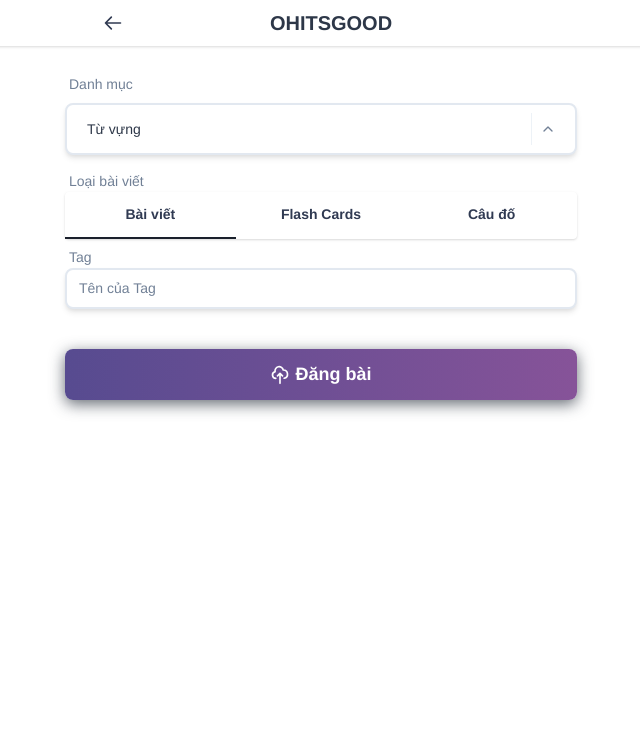
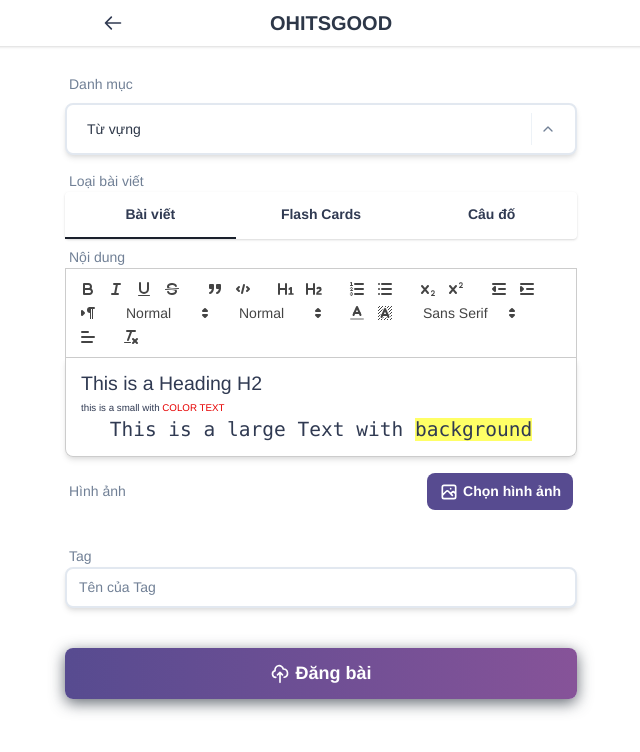
Before and after one commit to giangvincent/english-learning-social-network, a Vue app: page /creator in a window 1280 px wide. Shown: the top 752 px of the page, without its empty margins (319-959 px from the left). Built offline with nearby package versions, Linux system fonts and the light colour scheme; a web font is replaced by a local one.

Commit message:
Add creator components

```diff
--- a/src/components/Creator/Article.vue
+++ /dev/null
@@ -1,26 +0,0 @@
-<template>
-  <div>
-    <div class="py-1">
-      <span class="px-1 text-sm text-gray-600">Nội dung</span>
-      <content-editor></content-editor>
-    </div>
-    <!-- text content editor -->
-
-    <image-preview></image-preview>
-  </div>
-</template>
-
-<script>
-import ContentEditor from "@/components/Form/ContentEditor.vue";
-import ImagePreview from "@/components/Form/ImagePreview.vue";
-export default {
-  name: "article",
-  components: {
-    ContentEditor,
-    ImagePreview,
-  },
-  data() {
-    return {};
-  },
-};
-</script>
--- /dev/null
+++ b/src/components/Creator/ArticleContent.vue
@@ -0,0 +1,30 @@
+<template>
+  <div>
+    <div class="paragraph" v-for="(paragraph, index) in paragraphs" :key="'paragraph-'+ index">
+      <div class="py-1">
+        <span class="px-1 text-sm text-gray-600">Nội dung</span>
+        <content-editor></content-editor>
+      </div>
+      <!-- text content editor -->
+
+      <image-preview></image-preview>
+    </div>
+  </div>
+</template>
+
+<script>
+import ContentEditor from "@/components/Form/ContentEditor.vue";
+import ImagePreview from "@/components/Form/ImagePreview.vue";
+export default {
+  name: "article",
+  components: {
+    ContentEditor,
+    ImagePreview,
+  },
+  data() {
+    return {
+      paragraphs: [{ content: "", images: [] }],
+    };
+  },
+};
+</script>
--- a/src/components/Creator/FlashCard.vue
+++ b/src/components/Creator/FlashCard.vue
@@ -1,5 +1,7 @@
 <template>
-  <div></div>
+  <div>
+    <div class="flashCards" v-for="(card, index) in flashCards" :key="'flash-card-'+ index"></div>
+  </div>
 </template>
 
 <script>
@@ -12,7 +14,9 @@ export default {
     ImagePreview,
   },
   data() {
-    return {};
+    return {
+      flashCards: [{ content: "", flip: "" }],
+    };
   },
 };
 </script>
--- a/src/components/Form/ImagePreview.vue
+++ b/src/components/Form/ImagePreview.vue
@@ -1,6 +1,6 @@
 <template>
   <div
-    class="content-center flex items-center justify-between lex-wrap mt-3 px-1 text-gray-600 text-sm px-1 text-sm text-gray-600"
+    class="content-center flex items-center justify-between flex-wrap mt-3 px-1 text-gray-600 text-sm px-1 text-sm text-gray-600"
   >
     <span>Hình ảnh</span>
     <button
--- a/src/views/Creator.vue
+++ b/src/views/Creator.vue
@@ -34,7 +34,7 @@
         </div>
         <!-- Choose post type -->
 
-        <article v-if="postType == 'article'"></article>
+        <article-content v-if="postType == 'article'"></article-content>
         <flash-card v-if="postType == 'flashCard'"></flash-card>
         <quiz v-if="postType == 'quiz'"></quiz>
 
@@ -69,9 +69,9 @@
 import formSelect from "@/components/Form/Select.vue";
 import simpleTopNav from "@/components/Navigator/SimpleTopNav.vue";
 import tags from "@/components/Creator/Tag.vue";
-import Article from "@/components/Creator/Article.vue";
-import FlashCard from "@/components/Creator/FlashCard.vue";
-import Quiz from "@/components/Creator/Quiz.vue";
+import articleContent from "@/components/Creator/ArticleContent.vue";
+import flashCard from "@/components/Creator/FlashCard.vue";
+import quiz from "@/components/Creator/Quiz.vue";
 
 export default {
   name: "creator",
@@ -79,9 +79,9 @@ export default {
     simpleTopNav,
     formSelect,
     tags,
-    Article,
-    FlashCard,
-    Quiz,
+    articleContent,
+    flashCard,
+    quiz,
   },
   data() {
     return {
```
Also changed, not shown: src/views/Tag.vue (line endings or trailing spaces).
